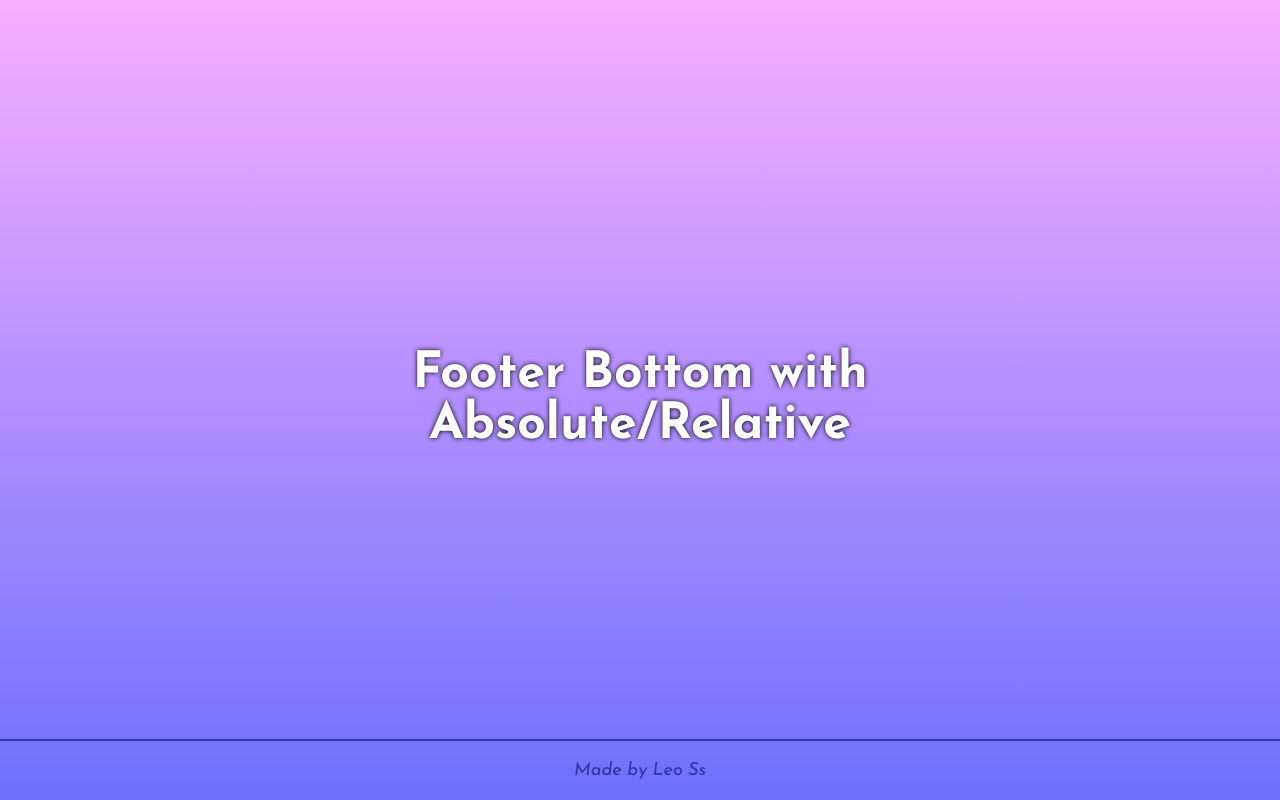
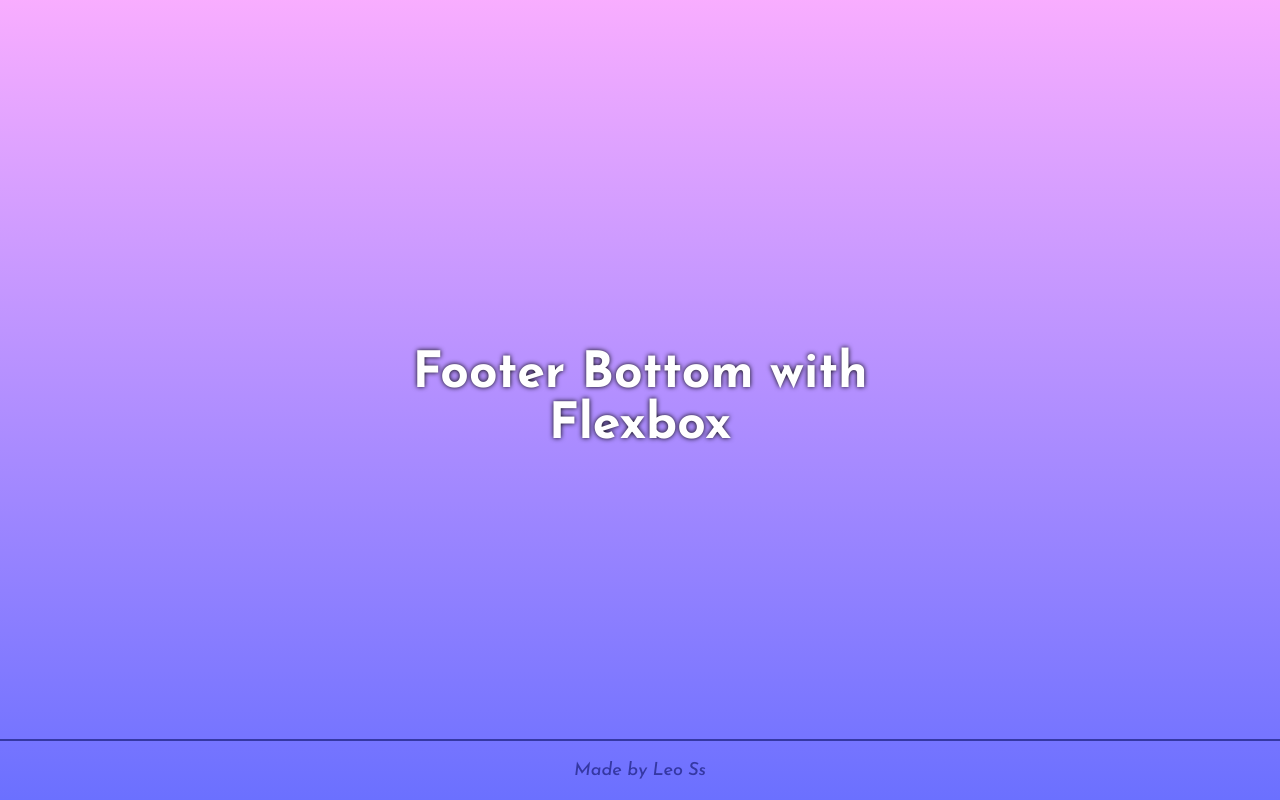
Before and after one commit to iam-leo/Footer-Always-Bottom, a plain HTML site: page FooterBottom_Flexbox/index.html in a window 1280 px wide. Drawn offline with Linux system fonts and the light colour scheme.

Commit message:
Correction of the title

```diff
--- a/FooterBottom_Flexbox/index.html
+++ b/FooterBottom_Flexbox/index.html
@@ -14,7 +14,7 @@
 
     <div class="contenedor-texto">
         <h1>Footer Bottom with <br>
-            Absolute/Relative
+            Flexbox
         </h1>
     </div>
 
```
